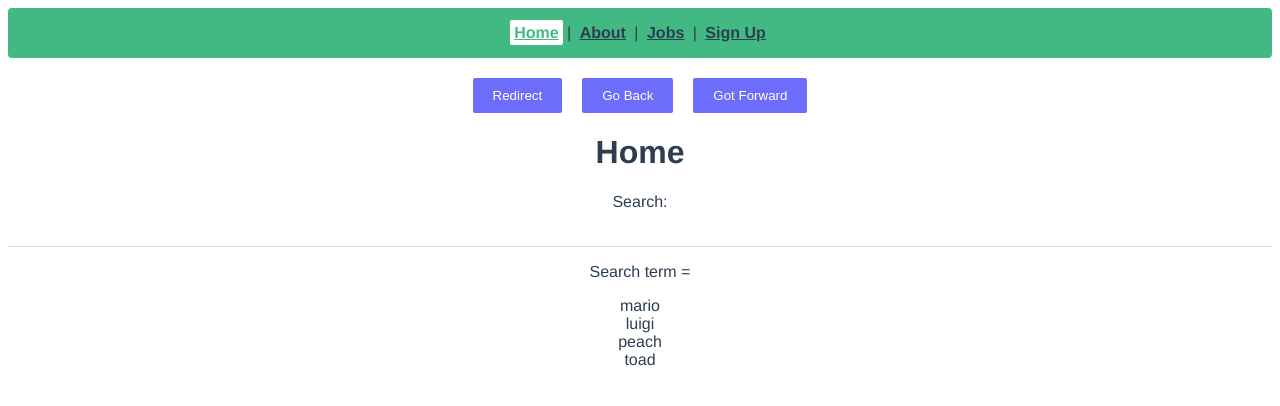
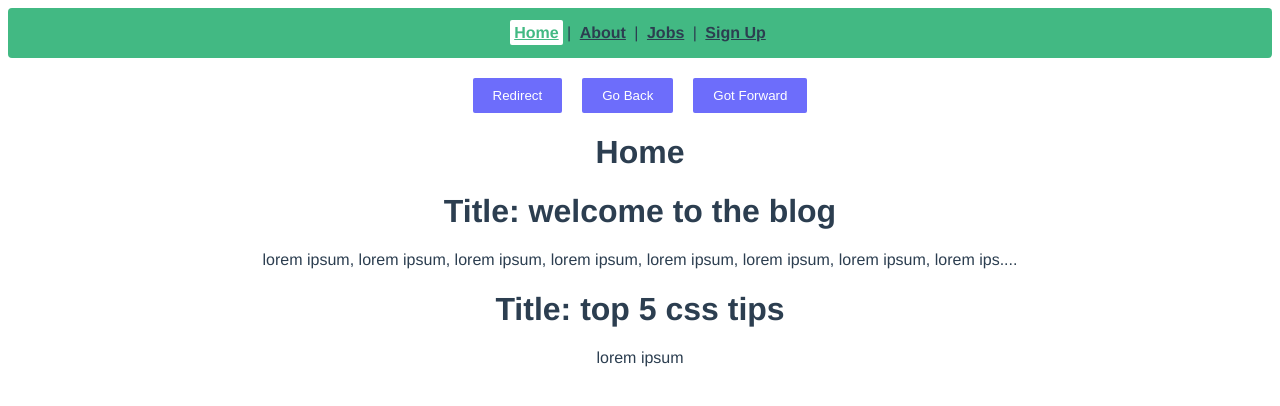
Before and after one commit to KoyFoster/vue-web-form, a Vue app: page / in a window 1280 px wide. Shown: the top 406 px of the page. Built offline with nearby package versions, Linux system fonts and the light colour scheme.

Commit message:
props in compostion API

```diff
--- /dev/null
+++ b/src/components/PostList.vue
@@ -0,0 +1,24 @@
+<template>
+  <div class="post-list">
+    <div v-for="post in posts" :key="post.id">
+      <SinglePost :post="post" />
+    </div>
+  </div>
+</template>
+
+<script>
+import SinglePost from "./SinglePost.vue";
+
+export default {
+  props: ["posts"],
+  components: { SinglePost },
+  setup(props) {
+    console.log(props);
+  },
+};
+</script>
+
+<style scoped>
+.post-list {
+}
+</style>
--- /dev/null
+++ b/src/components/SinglePost.vue
@@ -0,0 +1,27 @@
+<template>
+  <div class="single-post">
+    <h1>Title: {{ post.title }}</h1>
+    <p>{{ snippet }}</p>
+  </div>
+</template>
+
+<script>
+import { computed } from "@vue/runtime-core";
+export default {
+  props: ["post"],
+  setup(props) {
+    const snippet = computed(() => {
+      if (props.post.body.length > 100)
+        return props.post.body.substring(0, 100) + "....";
+      return props.post.body;
+    });
+
+    return { snippet };
+  },
+};
+</script>
+
+<style scoped>
+.single-post {
+}
+</style>
--- a/src/views/HomeView.vue
+++ b/src/views/HomeView.vue
@@ -1,40 +1,23 @@
 <template>
   <div class="home">
     <h1>Home</h1>
-    Search:<input type="text" v-model="search" />
-    <p>Search term = {{ search }}</p>
-    <div v-for="name in matchingNames" :key="name">{{ name }}</div>
+    <PostList :posts="posts" />
   </div>
 </template>
 
 <script>
-import { computed, ref, watchEffect } from "@vue/runtime-core";
+import { ref } from "@vue/reactivity";
+import PostList from "../components/PostList.vue";
 export default {
   name: "HomeView",
+  components: { PostList },
   // setup runs before everything else
   setup() {
-    const names = ref(["mario", "luigi", "peach", "toad"]);
-    const search = ref("");
-
-    // watch
-    // watch(search, () => {
-    //   console.log("Search change:", search.value);
-    // });
-
-    // like useffect, will run initially. Unlike watch, which does not.
-    // this automatically watches any variable in the function call
-    const stopEffect = watchEffect(() => {
-      console.log("Search change:", search.value);
-    });
-
-    // run returned function in order to stop
-    stopEffect();
-
-    const matchingNames = computed(() => {
-      return names.value.filter((name) => name.includes(search.value));
-    });
-
-    return { names, search, matchingNames };
+    const posts = ref([
+      { title: "welcome to the blog", body: "lorem ipsum, lorem ipsum, lorem ipsum, lorem ipsum, lorem ipsum, lorem ipsum, lorem ipsum, lorem ipsum, lorem ipsum, lorem ipsum, lorem ipsum, lorem ipsum, lorem ipsum, lorem ipsum, lorem ipsum", id: 1 },
+      { title: "top 5 css tips", body: "lorem ipsum", id: 2 },
+    ]);
+    return { posts };
   },
 };
 </script>
```
